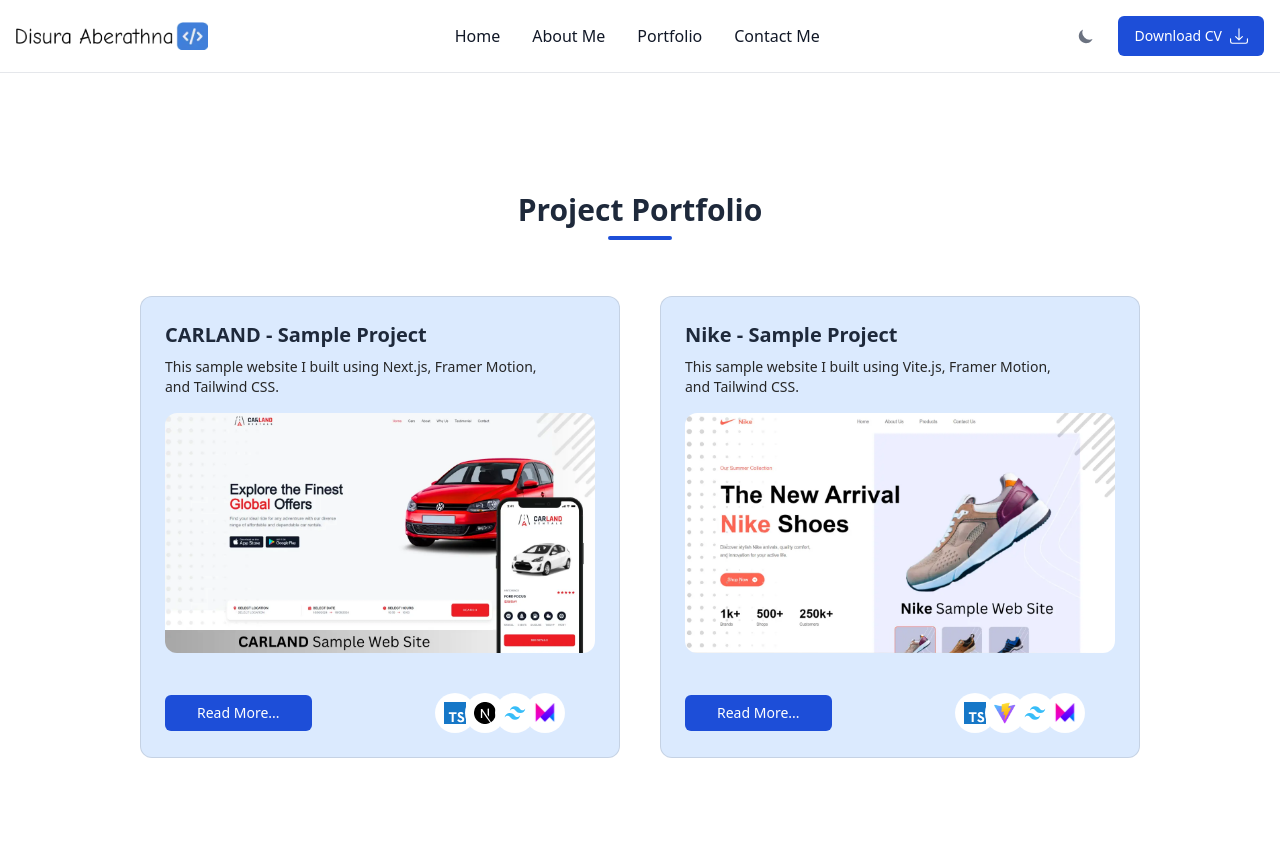
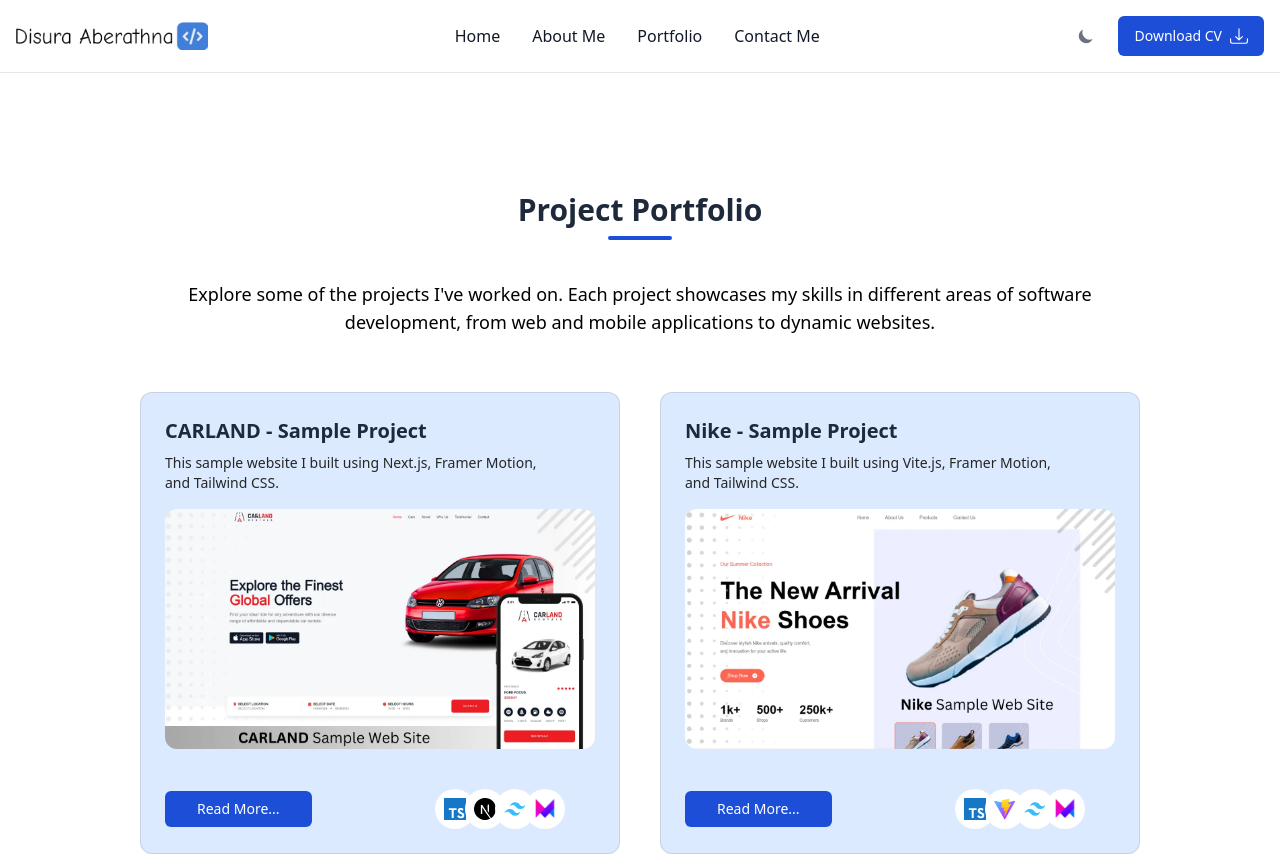
Before and after one commit to DisuraAberathna/Disura-Aberathna, a Next.js app: page /portfolio in a window 1280 px wide. Shown: the top 856 px of the page. Built offline with nearby package versions, Linux system fonts and the light colour scheme.

Commit message:
update portfolio page ui

```diff
--- a/app/portfolio/page.tsx
+++ b/app/portfolio/page.tsx
@@ -80,12 +80,24 @@
                   </h2>
                   <hr className="w-[20%] md:w-[5%] border-blue-700 border-2 rounded-full mt-2" />
                 </motion.div>
-                <motion.div
+                <motion.p
                   variants={fadeIn("down", 0.4)}
                   initial="hidden"
                   whileInView={"show"}
                   viewport={{ once: false, amount: 0.4 }}
-                  className="md:w-[77rem] flex flex-wrap items-center justify-center gap-5 md:gap-10 mt-8 md:mt-14 px-3 md:px-0"
+                  className="text-center px-5 mt-10 text-lg md:max-w-5xl"
+                >
+                  Explore some of the projects I've worked on. Each project
+                  showcases my skills in different areas of software
+                  development, from web and mobile applications to dynamic
+                  websites.
+                </motion.p>
+                <motion.div
+                  variants={fadeIn("down", 0.6)}
+                  initial="hidden"
+                  whileInView={"show"}
+                  viewport={{ once: false, amount: 0.4 }}
+                  className="md:w-[77rem] flex flex-wrap items-center justify-center gap-5 md:gap-10 mt-14 px-3 md:px-0"
                 >
                   {projects.map((project) => (
                     <div
```
